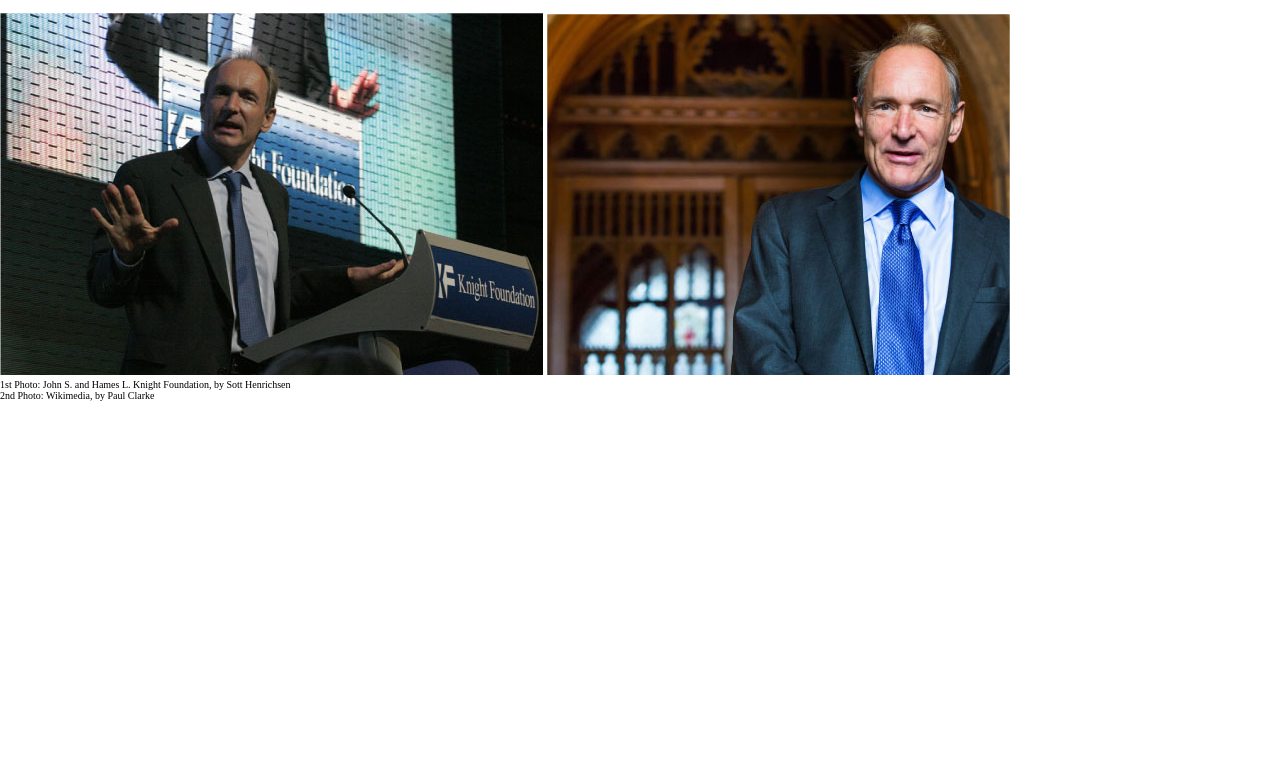
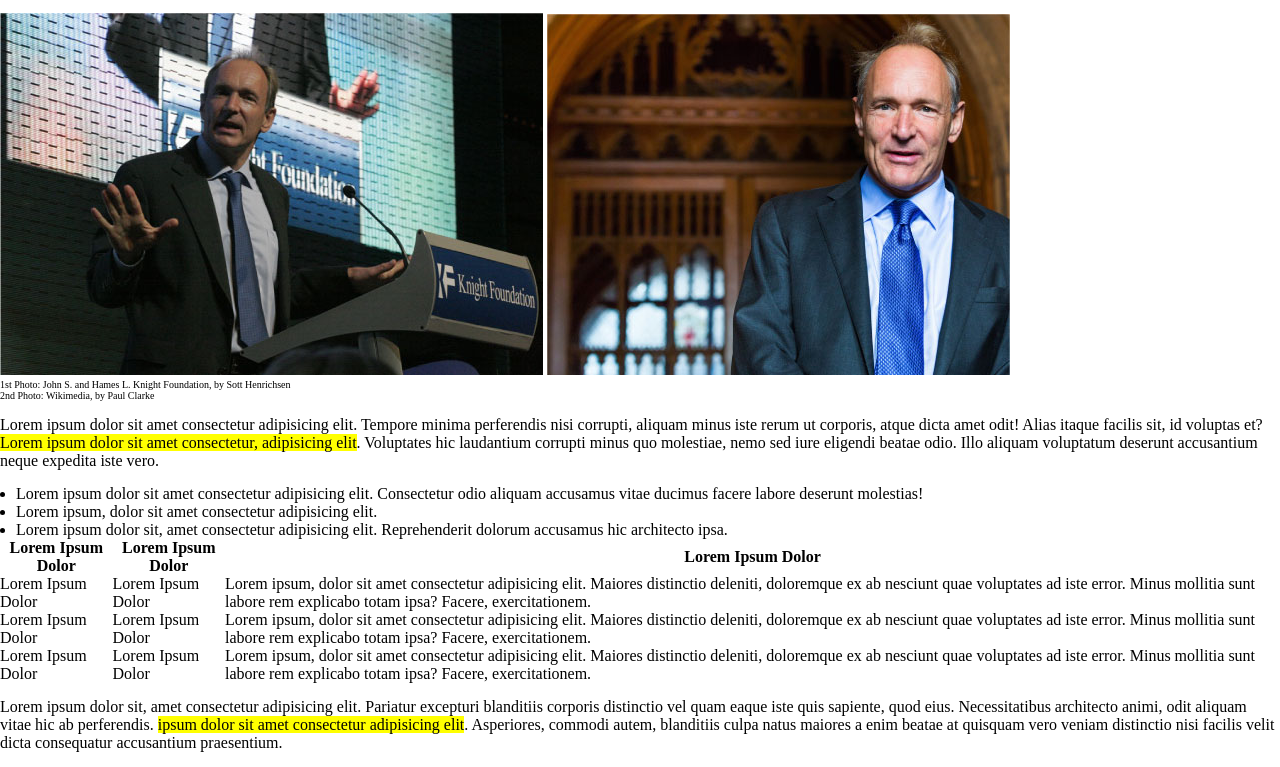
Before and after one commit to gluke0/html-css-booleaner, a plain HTML site: page index.html in a window 1280 px wide. Shown: the part 210-977 px from the top of the page. Before the commit the page ends 800 px from the top, so only its background shows below. Drawn offline with Linux system fonts and the light colour scheme.

Commit message:
main senza stile

```diff
--- a/css/style.css
+++ b/css/style.css
@@ -1,5 +1,5 @@
 *{
-    margin: 0;
+    margin: 0px;
     padding: 0;
     box-sizing: border-box;
 }
@@ -12,7 +12,7 @@ table{
     border-spacing: 0;
 }
 
-#banner{
+#banner{;
     background-image: url(../assets/img/pattern.png);
     background-size: 500px;
     background-color: cornflowerblue;
@@ -42,3 +42,8 @@ h1{
 .description{
     font-size: 10px;
 }
+
+.paragrafo{
+    margin-top: 15px;
+    margin-bottom: 15px;
+}
--- a/index.html
+++ b/index.html
@@ -25,12 +25,56 @@
         <p class="description">1st Photo: John S. and Hames L. Knight Foundation, by Sott Henrichsen</p>
         <p class="description">2nd Photo: Wikimedia, by Paul Clarke</p>
         </div>
-     </header>
+    </header>
 
 
     <!-- main: testo, lista, tabella -->
     <main>
+        <section class="paragrafo">
+            <p>Lorem ipsum dolor sit amet consectetur adipisicing elit. Tempore minima perferendis nisi corrupti, aliquam minus iste rerum ut corporis, atque dicta amet odit! Alias itaque facilis sit, id voluptas et? <mark>Lorem ipsum dolor sit amet consectetur, adipisicing elit</mark>. Voluptates hic laudantium corrupti minus quo molestiae, nemo sed iure eligendi beatae odio. Illo aliquam voluptatum deserunt accusantium neque expedita iste vero.</p>
 
+        </section class="table">
+            <ul>
+                <li>Lorem ipsum dolor sit amet consectetur adipisicing elit. Consectetur odio aliquam accusamus vitae ducimus facere labore deserunt molestias!</li>
+                <li>Lorem ipsum, dolor sit amet consectetur adipisicing elit.</li>
+                <li>Lorem ipsum dolor sit, amet consectetur adipisicing elit. Reprehenderit dolorum accusamus hic architecto ipsa.</li>
+            </ul>
+
+        <section>
+            <table>
+                <thead>
+                    <tr>
+                        <th>Lorem Ipsum Dolor</th>
+                        <th>Lorem Ipsum Dolor</th>
+                        <th>Lorem Ipsum Dolor</th>
+                    </tr>
+                </thead>
+                <tbody>
+                    <tr class="firstrow">
+                        <td>Lorem Ipsum Dolor</td>
+                        <td>Lorem Ipsum Dolor</td>
+                        <td>Lorem ipsum, dolor sit amet consectetur adipisicing elit. Maiores distinctio deleniti, doloremque ex ab nesciunt quae voluptates ad iste error. Minus mollitia sunt labore rem explicabo totam ipsa? Facere, exercitationem.</td>
+                    </tr>
+                    <tr class="secondrow">
+                        <td>Lorem Ipsum Dolor</td>
+                        <td>Lorem Ipsum Dolor</td>
+                        <td>Lorem ipsum, dolor sit amet consectetur adipisicing elit. Maiores distinctio deleniti, doloremque ex ab nesciunt quae voluptates ad iste error. Minus mollitia sunt labore rem explicabo totam ipsa? Facere, exercitationem.</td>
+                    </tr>
+                    <tr class="thirdrow">
+                        <td>Lorem Ipsum Dolor</td>
+                        <td>Lorem Ipsum Dolor</td>
+                        <td>Lorem ipsum, dolor sit amet consectetur adipisicing elit. Maiores distinctio deleniti, doloremque ex ab nesciunt quae voluptates ad iste error. Minus mollitia sunt labore rem explicabo totam ipsa? Facere, exercitationem.</td>
+                    </tr>
+
+                </tbody>
+            </table>
+
+        </section>
+
+        <section class="paragrafo">
+            <p>Lorem ipsum dolor sit, amet consectetur adipisicing elit. Pariatur excepturi blanditiis corporis distinctio vel quam eaque iste quis sapiente, quod eius. Necessitatibus architecto animi, odit aliquam vitae hic ab perferendis.   <mark> ipsum dolor sit amet consectetur adipisicing elit</mark>. Asperiores, commodi autem, blanditiis culpa natus maiores a enim beatae at quisquam vero veniam distinctio nisi facilis velit dicta consequatur accusantium praesentium.</p>
+
+        </section>
 
     </main>
 
```
